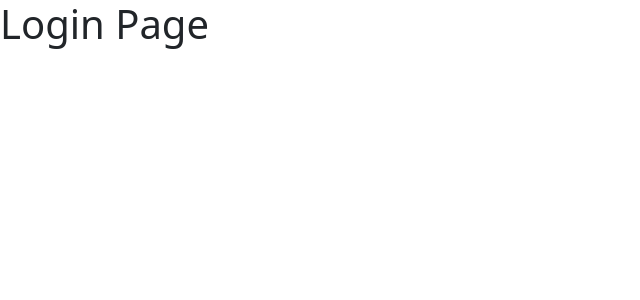
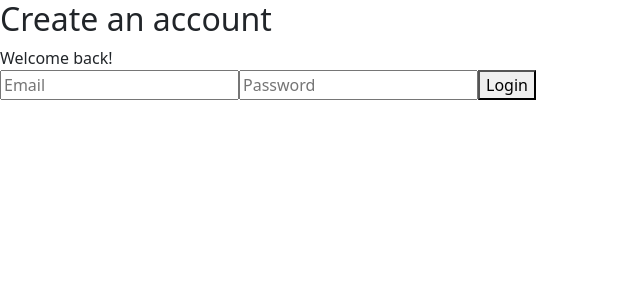
Before and after one commit to Jeffrey29207/PlanIT-Orbital, a React (Vite) app in the folder PlanIT-Front-End-React/: page /Login in a window 1280 px wide. Shown: the top 300 px of the page, without its empty margins (0-640 px from the left). Built offline with nearby package versions, Linux system fonts and the light colour scheme.

Commit message:
Add login functionality to loginPage

```diff
--- a/PlanIT-Front-End-React/src/components/LoginPage/LoginPage.tsx
+++ b/PlanIT-Front-End-React/src/components/LoginPage/LoginPage.tsx
@@ -1,7 +1,62 @@
 import "./LoginPageStyle.css";
+import supabase from "../../helper/config";
+import { useState } from "react";
+import { useNavigate } from "react-router";
 
 function LoginPage() {
-  return <h1>Login Page</h1>;
+  const [email, setEmail] = useState("");
+  const [password, setPassword] = useState("");
+  const [message, setMessage] = useState("");
+
+  const navigate = useNavigate();
+
+  const handleSubmit = async (event: React.FormEvent<HTMLFormElement>) => {
+    event.preventDefault();
+
+    setMessage("");
+
+    const { data, error } = await supabase.auth.signInWithPassword({
+      email: email,
+      password: password,
+    });
+
+    if (error) {
+      setMessage(error.message);
+      setEmail("");
+      setPassword("");
+      return;
+    }
+    if (data) {
+      setMessage("login successful!");
+      setEmail("");
+      setPassword("");
+      navigate("/home");
+    }
+  };
+  return (
+    <div className="loginPage">
+      <div className="loginBox">
+        <h2>Create an account</h2>
+        <span className="currentUserMessage">Welcome back!</span>
+        {message && <p className="loginMessage">{message}</p>}
+        <form onSubmit={handleSubmit}>
+          <input
+            type="email"
+            placeholder="Email"
+            value={email}
+            onChange={(e) => setEmail(e.target.value)}
+          />
+          <input
+            type="password"
+            placeholder="Password"
+            value={password}
+            onChange={(e) => setPassword(e.target.value)}
+          />
+          <button type="submit">Login</button>
+        </form>
+      </div>
+    </div>
+  );
 }
 
 export default LoginPage;
```
